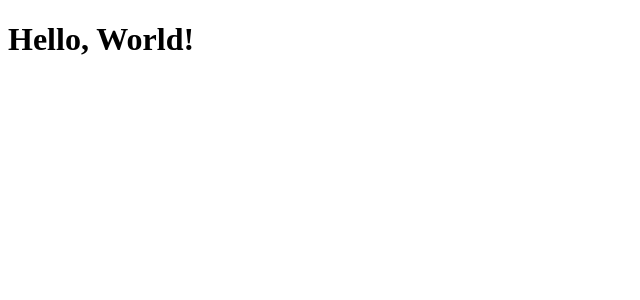
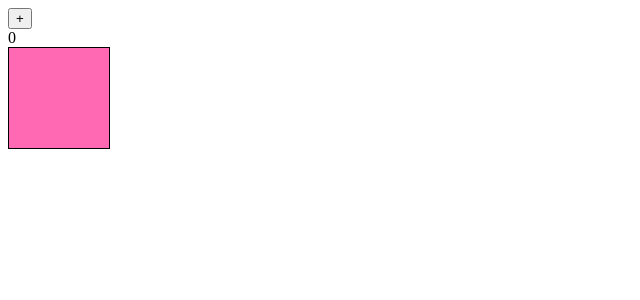
Before and after one commit to mrbartrns/react-class, a React app: page / in a window 1280 px wide. Shown: the top 300 px of the page, without its empty margins (0-640 px from the left). Built offline with nearby package versions, Linux system fonts and the light colour scheme.

Commit message:
feat: practice React.memo

```diff
--- a/src/App.tsx
+++ b/src/App.tsx
@@ -1,9 +1,14 @@
-import React from 'react';
+import { useState, useCallback } from 'react';
+import Box from '@components/Box';
 
 function App(): JSX.Element {
+  const [value, setValue] = useState(0);
+  const plus = useCallback(() => setValue((prev) => prev + 1), []);
   return (
     <div className="App">
-      <h1>Hello, World!</h1>
+      <button onClick={plus}>+</button>
+      <div>{value}</div>
+      <Box />
     </div>
   );
 }
--- a/src/components/Box.tsx
+++ b/src/components/Box.tsx
@@ -1,29 +1,15 @@
-import { useMemo } from 'react';
+import React from 'react';
+import { css } from '@emotion/react';
 
-interface IBox {
-  label: string;
-  n: number;
-}
+const Box = (): JSX.Element => {
+  console.log('Render Box');
+  const style = css`
+    width: 100px;
+    height: 100px;
+    border: 1px solid;
+    background-color: hotpink;
+  `;
+  return <div css={style}></div>;
+};
 
-function sum(n: number) {
-  console.log('Start');
-  let result = 0;
-  for (let i = 0; i <= n; i += 1) {
-    result += i;
-  }
-  console.log('Finish');
-  return result;
-}
-
-export const Box = ({ label, n }: IBox): JSX.Element => {
-  // expensive 비용인 경우, 해당 의존성에 영향을 미치는 n의 변화가 없다면
-  //재렌더링이 발생해도 다시 계산하지 않음
-  const result = useMemo(() => sum(n), [n]); // 뒤 배열은 의존성
-  return (
-    <div>
-      <div>
-        {label}: {result}
-      </div>
-    </div>
-  );
-};
+export default React.memo(Box);
```
